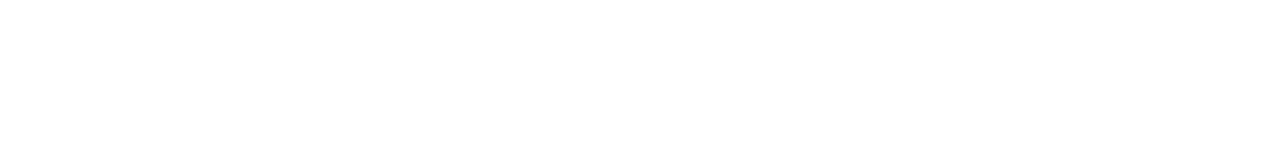
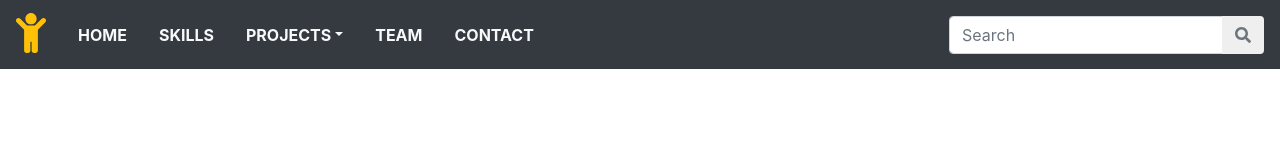
Before and after one commit to chsaqib/bootstrap-project, a plain HTML site: page dist/index.html in a window 1280 px wide. Drawn offline with nearby package versions, Linux system fonts and the light colour scheme.

Commit message:
navbar completed

```diff
--- a/dist/index.html
+++ b/dist/index.html
@@ -26,6 +26,36 @@
   </head>
 
   <body>
+    <nav class="navbar navbar-expand-md navbar-light bg-dark">
+
+    <a href="#" class="navbar-brand"><i class="fas fa-child text-warning fa-2x" ></i></a>
+    <button type="button" class="navbar-toggler bg-light" data-toggle="collapse" data-target="#nav"><span class="navbar-toggler-icon"></span></button>
+
+    <div class="collapse navbar-collapse justify-content-between" id="nav">
+      <ul class="navbar-nav">
+        <li class="nav-item"><a class="nav-link text-light text-uppercase font-weight-bold px-3 " href="#">Home</a></liclass>
+        <li class="nav-item"><a class="nav-link text-light text-uppercase font-weight-bold px-3 " href="#">Skills</a></li>
+        <li class="nav-item dropdown" data-toggle="dropdown"><a class="nav-link text-light text-uppercase font-weight-bold px-3 dropdown-toggle" href="#">Projects</a>
+            <div class="dropdown-menu">
+                <a class="dropdown-item" href="#">Project 1</a>
+                <a class="dropdown-item" href="#">Project 2</a>
+                <a class="dropdown-item" href="#">Project 3</a>
+                <a class="dropdown-item" href="#">Project 4</a>
+            </div>
+        </li>
+        <li class="nav-item"><a class="nav-link text-light text-uppercase font-weight-bold px-3 " href="#">Team</a></li>
+        <li class="nav-item"><a class="nav-link text-light text-uppercase font-weight-bold px-3 " href="#">Contact</a></li>
+      </ul>
+      <form class="form-inline ml-3">
+          <div class="input-group">
+              <input type="text" class="form-control" placeholder="Search">
+              <div class="input-group-append">
+                  <button type="button" class="btn"> <i class="fas fa-search text-muted"></i> </button>
+              </div>
+          </div>
+      </form>
+    </div>
+    </nav>
     <!-- jQuery first, then Popper.js, then Bootstrap JS -->
     <script
       src="https://code.jquery.com/jquery-3.3.1.slim.min.js"
```
